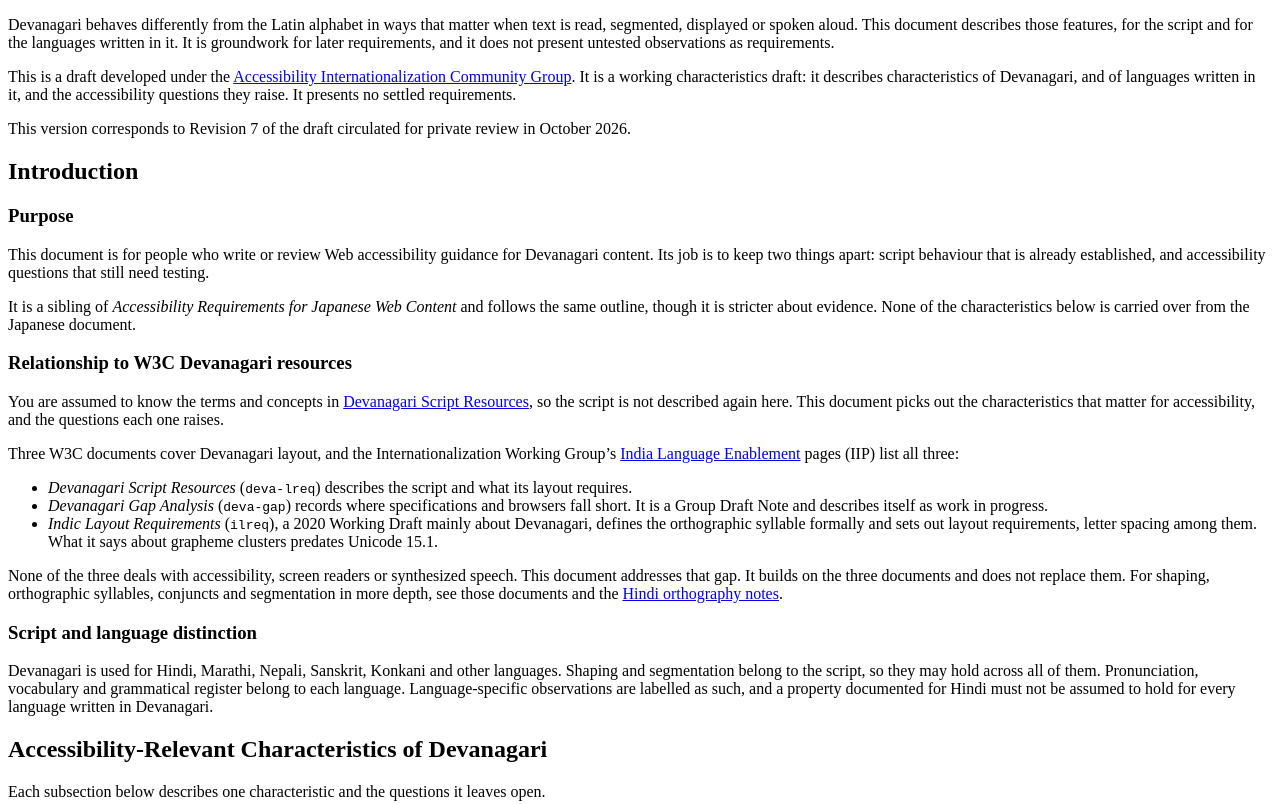
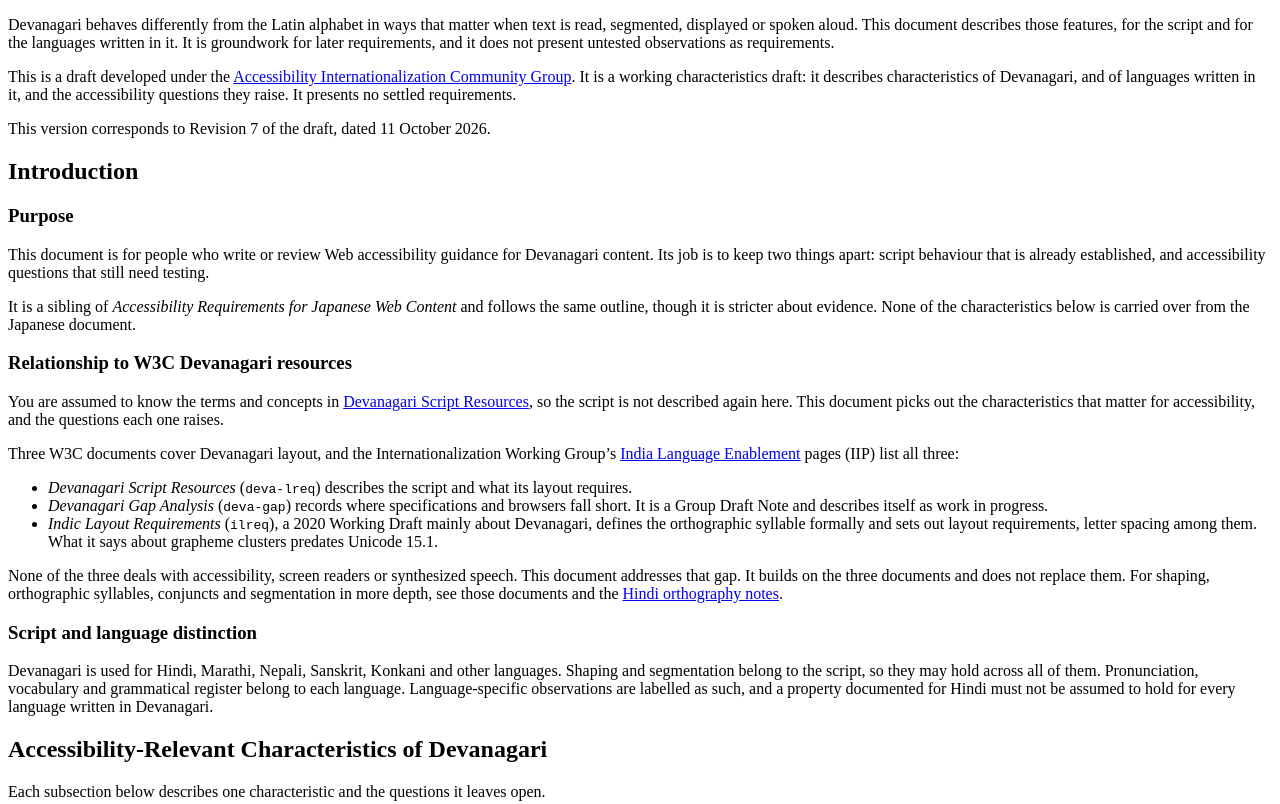
Before and after one commit to w3c-cg/a11y-req-deva, a plain HTML site: page index.html in a window 1280 px wide. Shown: the top 804 px of the page. Drawn offline with Linux system fonts and the light colour scheme.

Commit message:
Status: date Revision 7 instead of naming the review

```diff
--- a/index.html
+++ b/index.html
@@ -46,7 +46,7 @@
     <p>This is a draft developed under the
       <a href="https://www.w3.org/community/global-inclusion/">Accessibility Internationalization Community Group</a>.
       It is a working characteristics draft: it describes characteristics of Devanagari, and of languages written in it, and the accessibility questions they raise. It presents no settled requirements.</p>
-    <p>This version corresponds to Revision 7 of the draft circulated for private review in October 2026.</p>
+    <p>This version corresponds to Revision 7 of the draft, dated 11 October 2026.</p>
   </section>
 <section id="introduction" class="level2">
 <h2>Introduction</h2>
```
